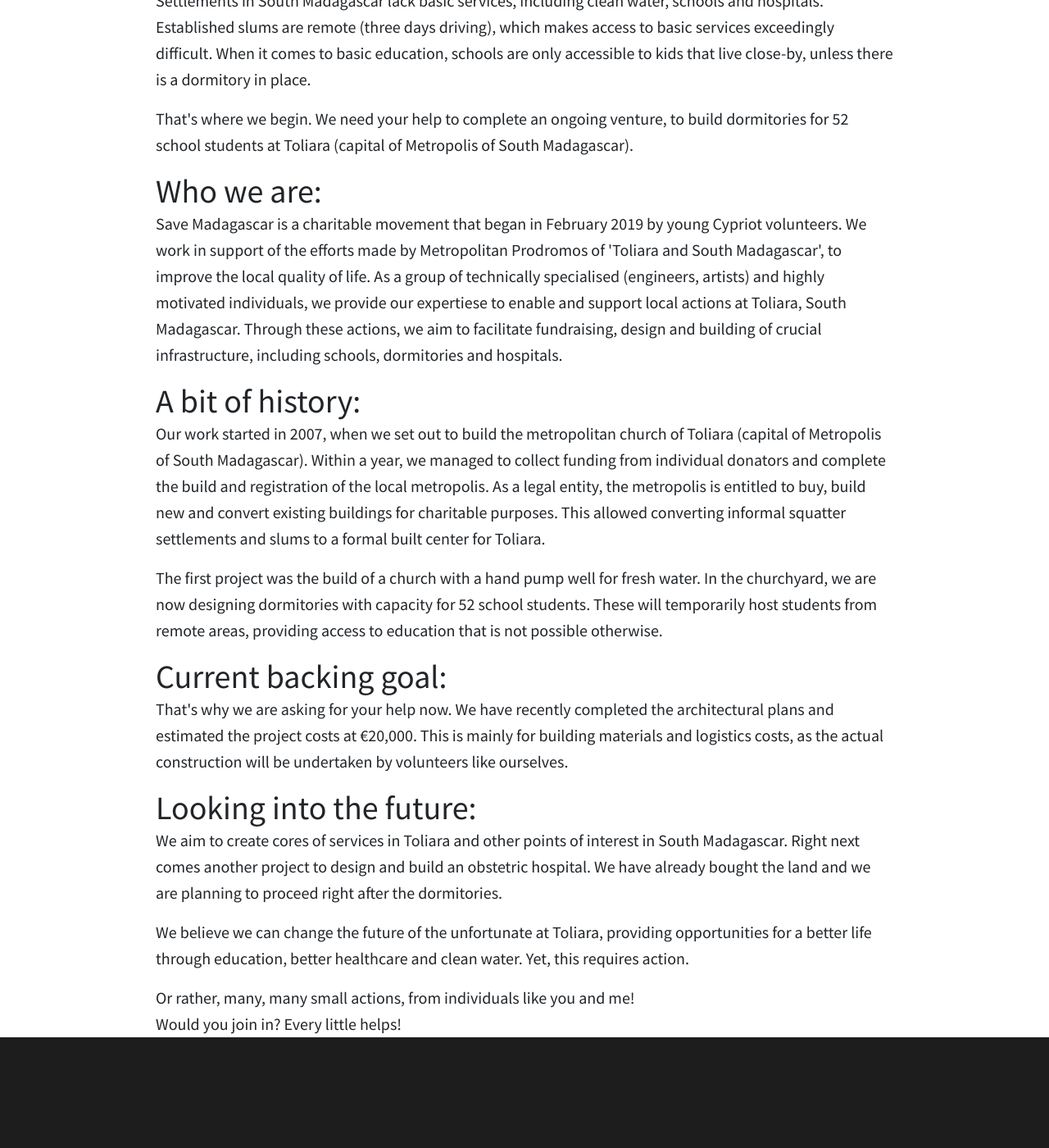
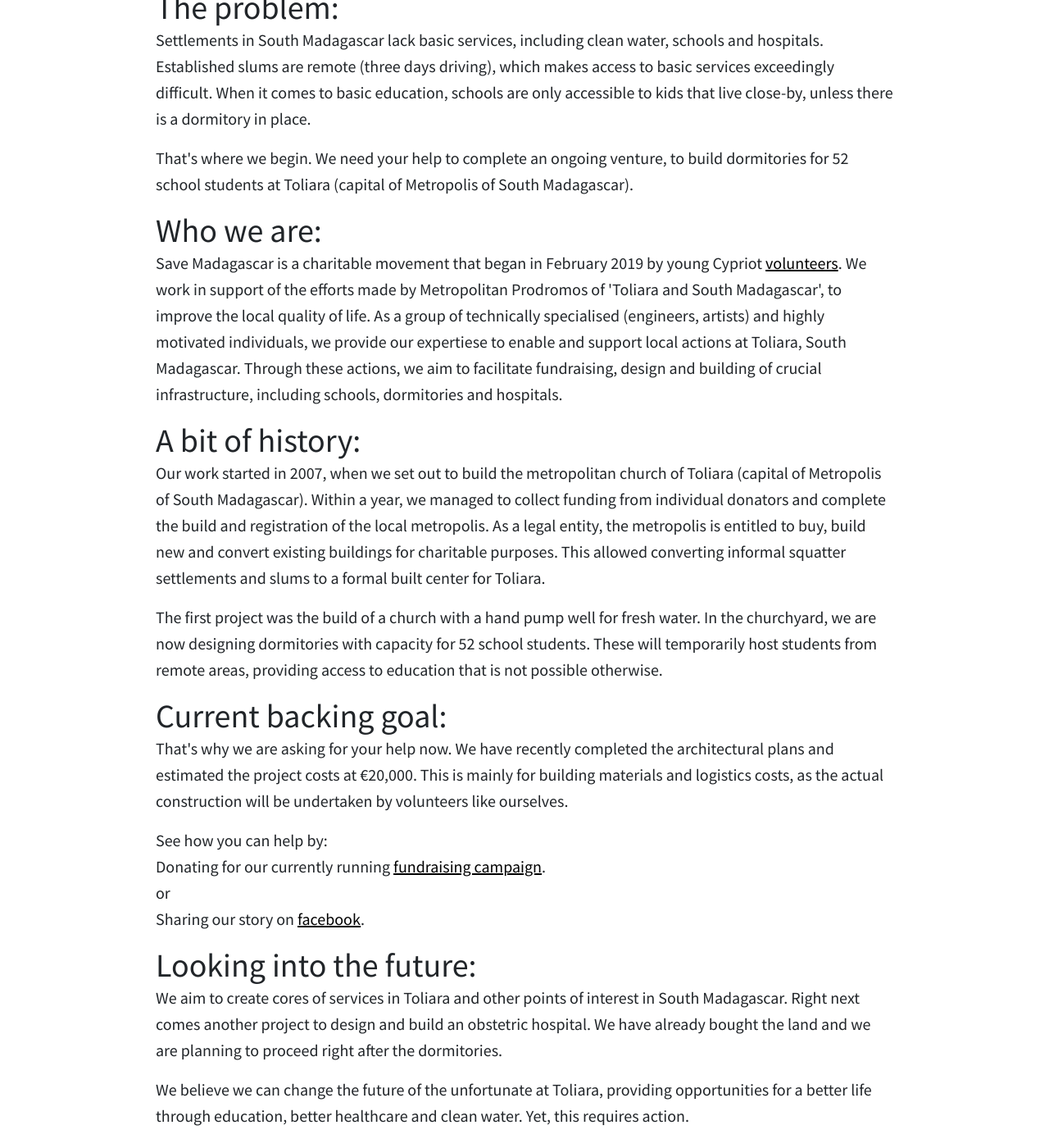
Before and after one commit to at07cm1/smadagascar_site, a Jekyll site: the page built from index.html, in a window 1280 px wide and 1400 px high, scrolled down 393 px. Shown: the whole window at 82% size. Built offline with Jekyll 4.4.1, drawn with Linux system fonts in a browser that asks for light colours; before the commit the page ends 1694 px from its top, so only the background shows below that.

Commit message:
added links

```diff
--- a/index.html
+++ b/index.html
@@ -11,19 +11,21 @@
 </section>
 
 <div class="container">
+	<h1>The problem:</h1>
 	<p>Settlements in South Madagascar lack basic services, including clean water, schools and hospitals. Established slums are remote (three days driving), which makes access to basic services exceedingly difficult. When it comes to basic education, schools are only accessible to kids that live close-by, unless there is a dormitory in place.</p>
 	<p>That's where we begin. We need your help to complete an ongoing venture, to build dormitories for 52 school students at Toliara (capital of Metropolis of South Madagascar).</p>
 	<h1>Who we are:</h1>
-	<p>Save Madagascar is a charitable movement that began in February 2019 by young Cypriot volunteers. We work in support of the efforts made by Metropolitan Prodromos of 'Toliara and South Madagascar', to improve the local quality of life. As a group of technically specialised (engineers, artists) and highly motivated individuals, we provide our expertiese to enable and support local actions at Toliara, South Madagascar. Through these actions, we aim to facilitate fundraising, design and building of crucial infrastructure, including schools, dormitories and hospitals.</p>
+	<p>Save Madagascar is a charitable movement that began in February 2019 by young Cypriot <a href="{% link about.html %}">volunteers</a>. We work in support of the efforts made by Metropolitan Prodromos of 'Toliara and South Madagascar', to improve the local quality of life. As a group of technically specialised (engineers, artists) and highly motivated individuals, we provide our expertiese to enable and support local actions at Toliara, South Madagascar. Through these actions, we aim to facilitate fundraising, design and building of crucial infrastructure, including schools, dormitories and hospitals.</p>
 	<h1>A bit of history:</h1>
 	<p>Our work started in 2007, when we set out to build the metropolitan church of Toliara (capital of Metropolis of South Madagascar). Within a year, we managed to collect funding from individual donators and complete the build and registration of the local metropolis. As a legal entity, the metropolis is entitled to buy, build new and convert existing buildings for charitable purposes. This allowed converting informal squatter settlements and slums to a formal built center for Toliara.</p>
 	<p>The first project was the build of a church with a hand pump well for fresh water. In the churchyard, we are now designing dormitories with capacity for 52 school students. These will temporarily host students from remote areas, providing access to education that is not possible otherwise.</p>
 	<h1>Current backing goal:</h1>
 	<p>That's why we are asking for your help now. We have recently completed the architectural plans and estimated the project costs at €20,000. This is mainly for building materials and logistics costs, as the actual construction will be undertaken by volunteers like ourselves.</p>
+	<p>See how you can help by:<br>Donating for our currently running <a href='https://gogetfunding.com/savemadagascar/'>fundraising campaign</a>.<br>or<br>Sharing our story on <a href='https://www.facebook.com/smsavemadagascar/posts/102544191692840'>facebook</a>.</p>
 	<h1>Looking into the future:</h1>
 	<p>We aim to create cores of services in Toliara and other points of interest in South Madagascar. Right next comes another project to design and build an obstetric hospital. We have already bought the land and we are planning to proceed right after the dormitories.</p>
 	<p>We believe we can change the future of the unfortunate at Toliara, providing opportunities for a better life through education, better healthcare and clean water. Yet, this requires action.</p>
 	<p>Or rather, many, many small actions, from individuals like you and me!<br>
-	Would you join in? Every little helps!
-</p>
+	Would you join in? Every little helps!</p>
 </div>
+<div class="container"></div>
```
